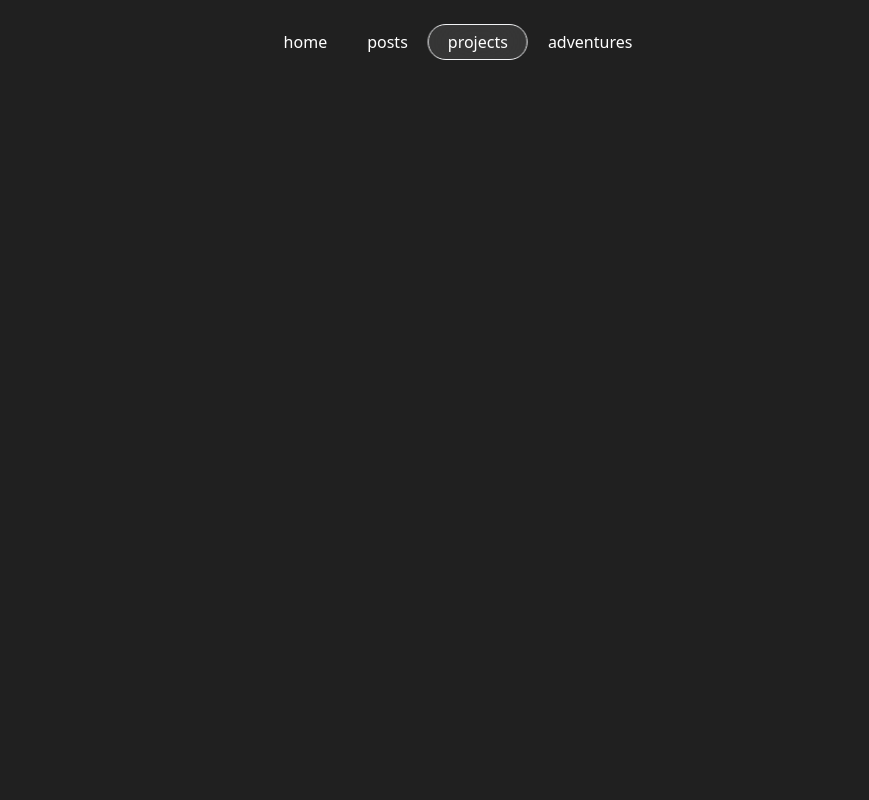
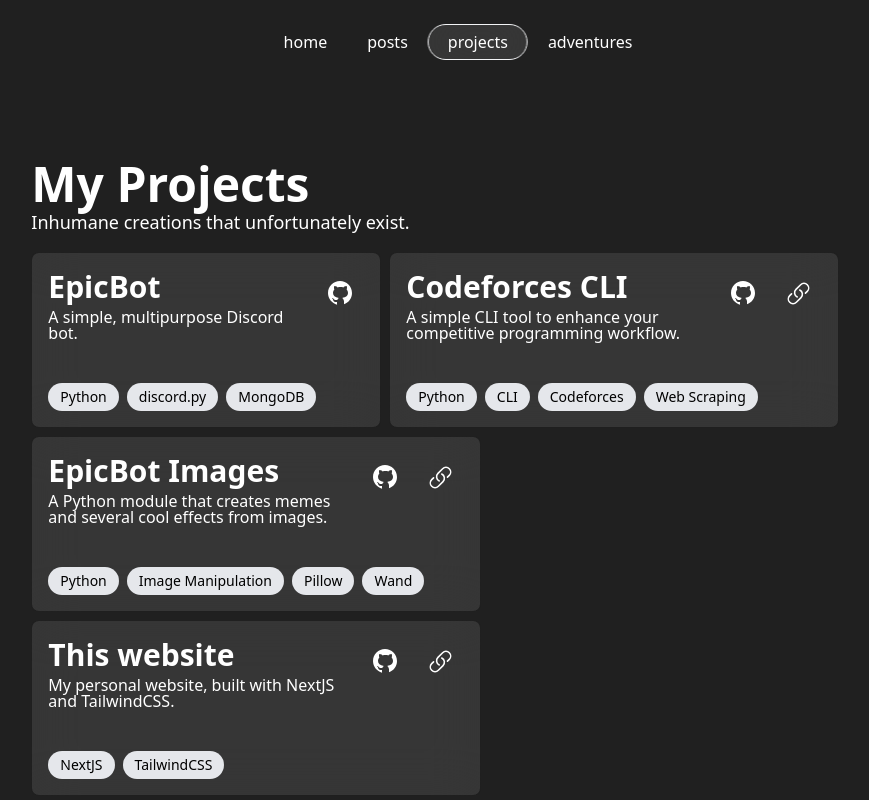
Before and after one commit to Nirlep5252/website, a Next.js app: page /projects in a window 1280 px wide. Shown: the top 800 px of the page, without its empty margins (182-1051 px from the left). Built offline with nearby package versions, Linux system fonts and the light colour scheme; a web font is replaced by a local one.

Commit message:
Added all of my stupid projects

```diff
--- a/src/pages/_document.tsx
+++ b/src/pages/_document.tsx
@@ -4,7 +4,7 @@
   return (
     <Html lang="en">
       <Head />
-      <body className="selection:bg-red-600 selection:bg-opacity-70">
+      <body className="selection:bg-white selection:text-black selection:bg-opacity-70">
         <Main />
         <NextScript />
       </body>
--- a/src/pages/projects/index.tsx
+++ b/src/pages/projects/index.tsx
@@ -1,9 +1,150 @@
+import Link from "next/link";
 import SEO from "@/components/seo";
 
+interface ProjectProps {
+  title: string;
+  description: string;
+  github?: string;
+  website?: string;
+  tags: string[];
+}
+
+function Project(props: ProjectProps) {
+  return (
+    <div className="project relative bg-white bg-clip-padding backdrop-filter backdrop-blur-xl bg-opacity-10 hover:border-gray-200 transition-all duration-200 border border-transparent rounded-lg p-4 h-44">
+      <div className="project-title text-3xl font-bold">{props.title}</div>
+      <div className={`project-description font-thin mt-1 ${props.github || props.website ? "w-9/12" : ""} leading-none`}>
+        {props.description}
+      </div>
+      <div className="absolute bottom-4 left-4 project-tags flex">
+        {props.tags.map((tag, idx) => (
+          <div
+            key={idx}
+            className="project-tag text-black bg-gray-200 rounded-full px-3 py-1 text-sm mr-2"
+          >
+            {tag}
+          </div>
+        ))}
+      </div>
+      <div className="project-links absolute flex gap-2 right-4 top-4">
+        {props.github ? (
+          <a
+            className="border border-transparent rounded-full flex items-center justify-center hover:bg-gray-400 hover:bg-clip-padding hover:backdrop-filter hover:backdrop-blur-sm hover:bg-opacity-10 hover:border-gray-100 transition-all duration-200 ease-linear px-2 py-2 post-back-btn"
+            href={props.github}
+            target="_blank"
+          >
+            <svg
+              xmlns="http://www.w3.org/2000/svg"
+              x="0px"
+              y="0px"
+              width="30"
+              height="30"
+              viewBox="0,0,255.98959,255.98959"
+              style={{ fill: "#000000" }}
+            >
+              <g
+                fill="#ffffff"
+                fillRule="nonzero"
+                stroke="none"
+                strokeWidth="1"
+                strokeLinecap="butt"
+                strokeLinejoin="miter"
+                strokeMiterlimit="10"
+                strokeDasharray=""
+                strokeDashoffset="0"
+                fontFamily="none"
+                fontWeight="none"
+                fontSize="none"
+                textAnchor="none"
+                style={{ mixBlendMode: "normal" }}
+              >
+                <g transform="scale(8.53333,8.53333)">
+                  <path d="M15,3c-6.627,0 -12,5.373 -12,12c0,5.623 3.872,10.328 9.092,11.63c-0.056,-0.162 -0.092,-0.35 -0.092,-0.583v-2.051c-0.487,0 -1.303,0 -1.508,0c-0.821,0 -1.551,-0.353 -1.905,-1.009c-0.393,-0.729 -0.461,-1.844 -1.435,-2.526c-0.289,-0.227 -0.069,-0.486 0.264,-0.451c0.615,0.174 1.125,0.596 1.605,1.222c0.478,0.627 0.703,0.769 1.596,0.769c0.433,0 1.081,-0.025 1.691,-0.121c0.328,-0.833 0.895,-1.6 1.588,-1.962c-3.996,-0.411 -5.903,-2.399 -5.903,-5.098c0,-1.162 0.495,-2.286 1.336,-3.233c-0.276,-0.94 -0.623,-2.857 0.106,-3.587c1.798,0 2.885,1.166 3.146,1.481c0.896,-0.307 1.88,-0.481 2.914,-0.481c1.036,0 2.024,0.174 2.922,0.483c0.258,-0.313 1.346,-1.483 3.148,-1.483c0.732,0.731 0.381,2.656 0.102,3.594c0.836,0.945 1.328,2.066 1.328,3.226c0,2.697 -1.904,4.684 -5.894,5.097c1.098,0.573 1.899,2.183 1.899,3.396v2.734c0,0.104 -0.023,0.179 -0.035,0.268c4.676,-1.639 8.035,-6.079 8.035,-11.315c0,-6.627 -5.373,-12 -12,-12z"></path>
+                </g>
+              </g>
+            </svg>
+          </a>
+        ) : (
+          <></>
+        )}
+        {props.website ? (
+          <a
+            className="border border-transparent rounded-full flex items-center justify-center hover:bg-gray-400 hover:bg-clip-padding hover:backdrop-filter hover:backdrop-blur-sm hover:bg-opacity-10 hover:border-gray-100 transition-all duration-200 ease-linear px-2.5 py-2 post-back-btn"
+            href={props.website}
+            target="_blank"
+          >
+            <svg
+              xmlns="http://www.w3.org/2000/svg"
+              fill="none"
+              viewBox="0 0 24 24"
+              strokeWidth={1.5}
+              stroke="currentColor"
+              width={25}
+              height={25}
+            >
+              <path
+                strokeLinecap="round"
+                strokeLinejoin="round"
+                d="M13.19 8.688a4.5 4.5 0 011.242 7.244l-4.5 4.5a4.5 4.5 0 01-6.364-6.364l1.757-1.757m13.35-.622l1.757-1.757a4.5 4.5 0 00-6.364-6.364l-4.5 4.5a4.5 4.5 0 001.242 7.244"
+              />
+            </svg>
+          </a>
+        ) : (
+          <></>
+        )}
+      </div>
+    </div>
+  );
+}
+
 export default function Projects() {
-    return (
-        <>
-            <SEO title="Projects" />
-        </>
-    )
+  return (
+    <div className="w-screen flex justify-center">
+      <SEO title="Projects" />
+      <div className="projects-container flex gap-4 flex-col mt-40 absolute w-8/12 m-auto">
+        <div className="projects-top">
+          <div className="text-5xl font-bold">My Projects</div>
+          <div className="text-lg font-light">
+            Inhumane creations that unfortunately exist.
+          </div>
+        </div>
+
+        <div className="projects flex flex-wrap gap-2">
+          <Project
+            title="EpicBot"
+            description="A simple, multipurpose Discord bot."
+            tags={["Python", "discord.py", "MongoDB"]}
+            github="https://github.com/nirlep5252/epicbot"
+          />
+          <Project
+            title="Codeforces CLI"
+            description="A simple CLI tool to enhance your competitive programming workflow."
+            tags={["Python", "CLI", "Codeforces", "Web Scraping"]}
+            github="https://github.com/nirlep5252/codeforces-cli"
+            website="https://pypi.org/project/codeforces/"
+          />
+          <Project
+            title="EpicBot Images"
+            description="A Python module that creates memes and several cool effects from images."
+            tags={["Python", "Image Manipulation", "Pillow", "Wand"]}
+            website="https://pypi.org/project/epicbot-images/"
+            github="https://github.com/Nirlep5252/epicbot-images"
+          />
+          <Project
+            title="This website"
+            description="My personal website, built with NextJS and TailwindCSS."
+            tags={["NextJS", "TailwindCSS"]}
+            website="/"
+            github="https://github.com/nirlep5252/website"
+          />
+          <Project
+            title="Universal Chat"
+            description="A hackathon project that allows you to chat accross platforms using a middleware API converter."
+            tags={["ExpressJS", "GraphQL", "SOAP", "REST", "MongoDB"]}
+            website="https://devfolio.co/projects/universalchat-a51c"
+          />
+        </div>
+      </div>
+    </div>
+  );
 }
--- a/src/styles/globals.css
+++ b/src/styles/globals.css
@@ -139,3 +139,8 @@
     transform: scale(1);
   }
 }
+
+.project {
+  min-width: 350px;
+  max-width: 450px;
+}
```
